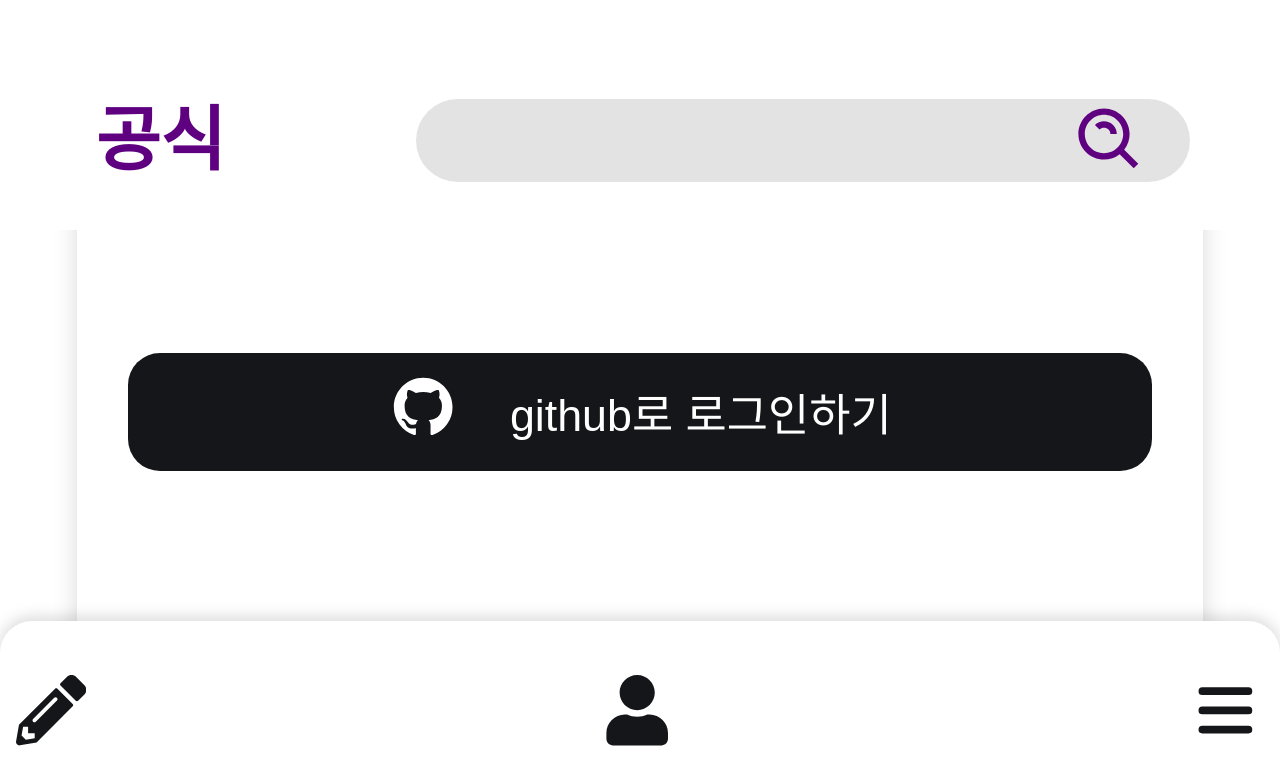
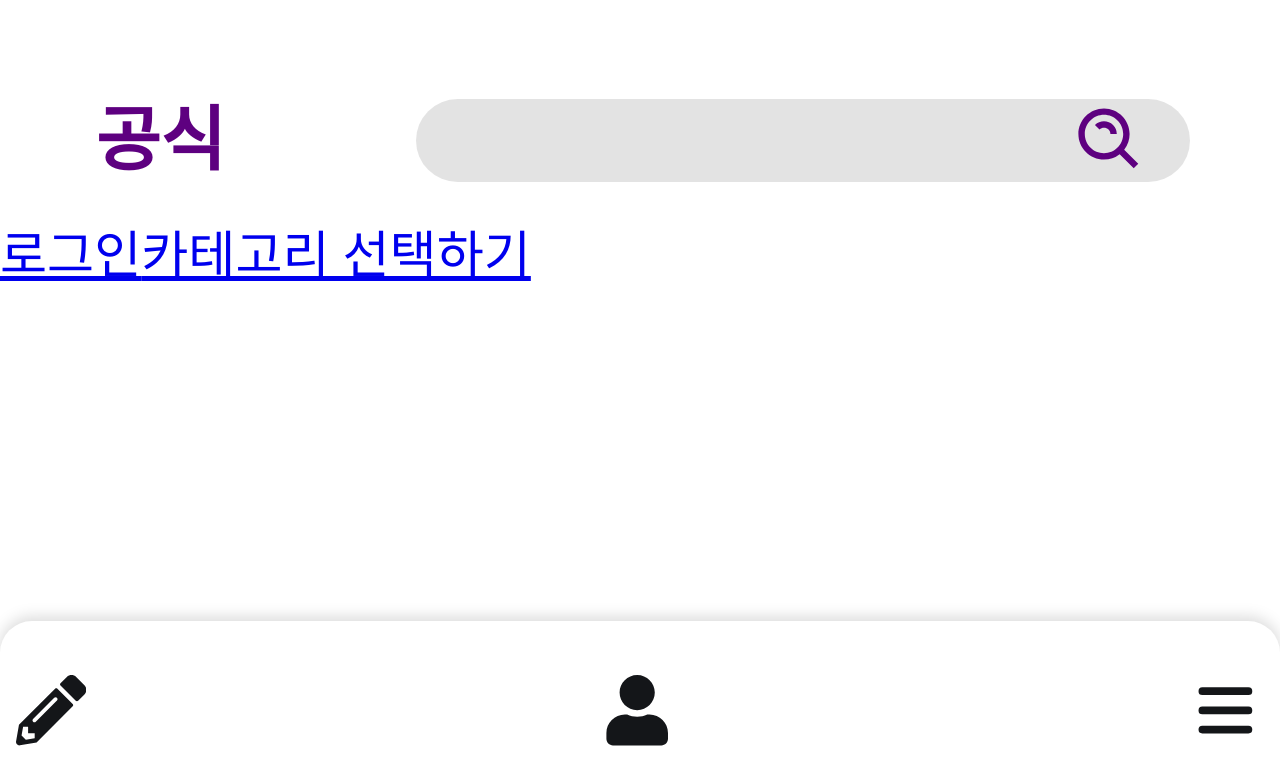
Before and after one commit to woowacourse-teams/2022-gong-seek, a React app in the folder frontend/: page / in a window 1280 px wide. Shown: the top 784 px of the page. Built offline with nearby package versions, Linux system fonts and the light colour scheme; a small style sheet from the web is missing.

Commit message:
feat: 임시 home 컴포넌트 생성 및, 링크 연결
로직 테스트를 위한 home링크 연결 및 praram 연결

```diff
--- a/frontend/src/App.tsx
+++ b/frontend/src/App.tsx
@@ -6,6 +6,7 @@ import Login from '@/pages/Login';
 import WritingArticles from '@/pages/WritingArticles';
 import CategorySelector from '@/pages/CategorySelector/CategorySelector';
 import LoginController from './pages/Login/LoginController/LoginController';
+import Home from './pages/Home';
 
 const Layout = styled.div`
 	position: relative;
@@ -25,8 +26,9 @@ const App = () => (
 			<Routes>
 				<Route path="/callback" element={<LoginController />} />
 				<Route path="/category" element={<CategorySelector />} />
-				<Route path="/article" element={<WritingArticles />} />
-				<Route path="/" element={<Login />} />
+				<Route path="/article/:category" element={<WritingArticles />} />
+				<Route path="/login" element={<Login />} />
+				<Route path="/" element={<Home />} />
 			</Routes>
 		</Content>
 		<TabBar />
--- /dev/null
+++ b/frontend/src/pages/Home/index.tsx
@@ -0,0 +1,10 @@
+import { Link } from 'react-router-dom';
+
+const Home = () => (
+	<div>
+		<Link to="/login">로그인</Link>
+		<Link to="/category">카테고리 선택하기</Link>
+	</div>
+);
+
+export default Home;
```
